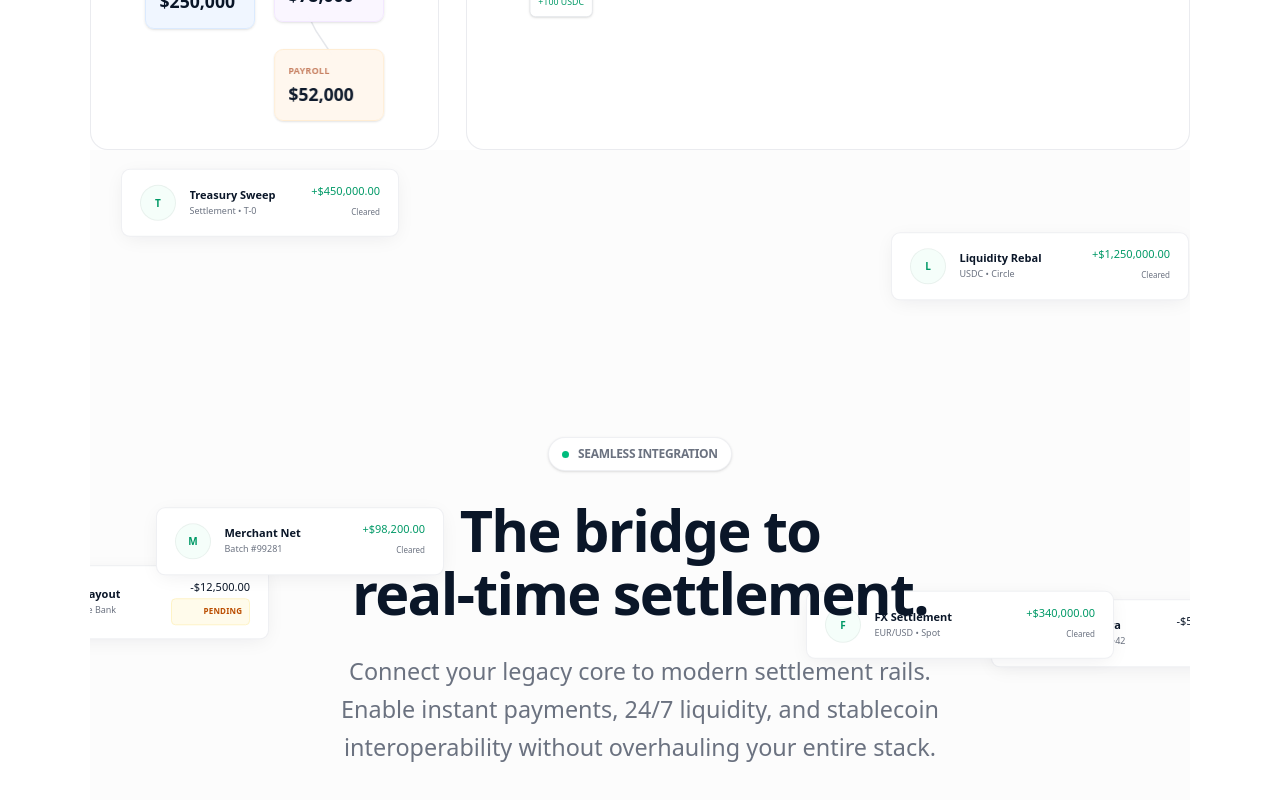
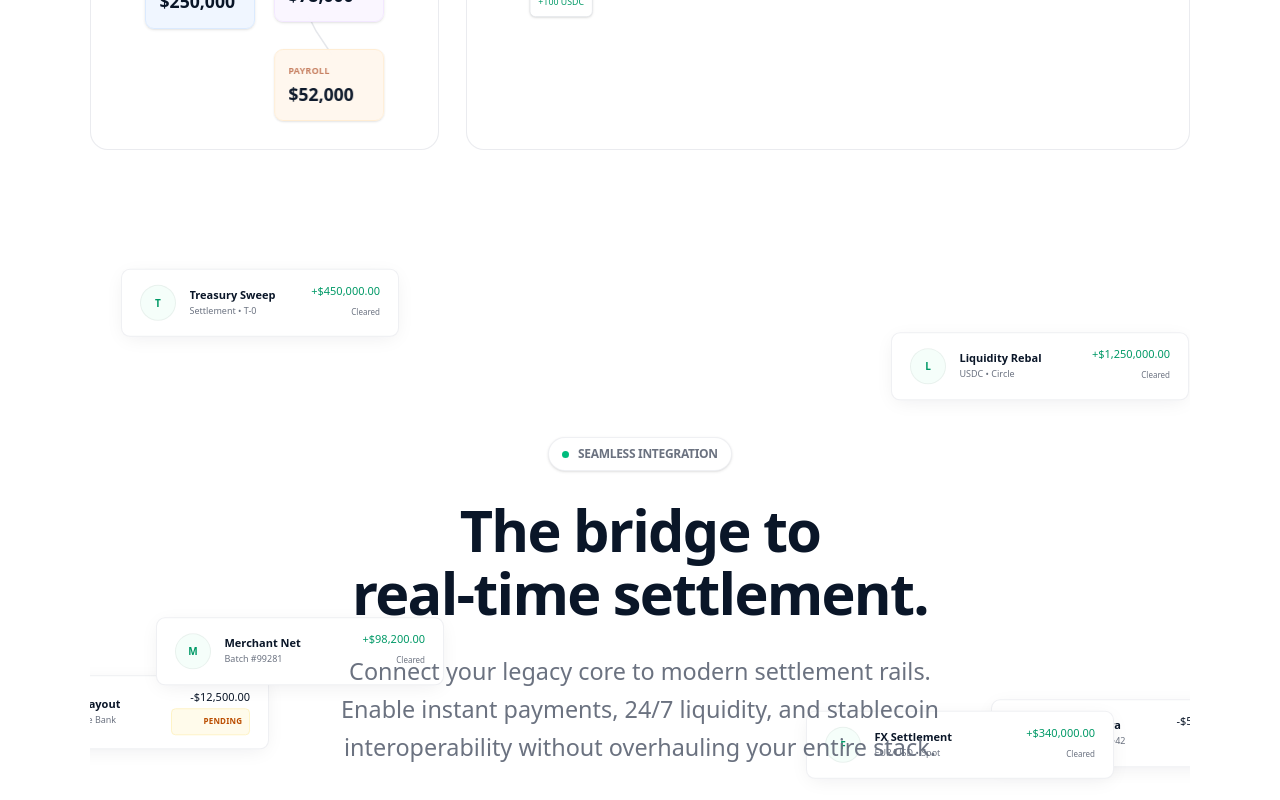
Before and after one commit to swedishfrenchpress/frontyr-website-exploration, a Next.js app: page / in a window 1280 px wide. Shown: the part 4319-5119 px from the top of the page. Built offline with nearby package versions, Linux system fonts and the light colour scheme; some icons are missing.

Commit message:
updated card positions.

```diff
--- a/app/components/CardParallaxSection.tsx
+++ b/app/components/CardParallaxSection.tsx
@@ -107,10 +107,10 @@ export function CardParallaxSection() {
   });
 
   return (
-    <div ref={containerRef} className="relative w-full py-32 md:py-48 overflow-hidden flex flex-col items-center justify-center min-h-[600px] md:min-h-[900px]">
+    <div ref={containerRef} className="relative w-full py-32 md:py-48 overflow-hidden flex flex-col items-center justify-center min-h-[600px] md:min-h-[900px] bg-white">
 
       {/* Background decoration */}
-      <div className="absolute inset-0 bg-canvas/50 pointer-events-none"></div>
+      <div className="absolute inset-0 bg-white pointer-events-none"></div>
 
       {/* Central Copy */}
       <div className="relative z-20 text-center max-w-3xl px-6">
@@ -145,7 +145,7 @@ export function CardParallaxSection() {
         {/* Left Side */}
         <FloatingLedgerItem
             initialX={-380}
-            initialY={-200}
+            initialY={-100}
             speed={1.8}
             width={240}
             height={60}
@@ -158,7 +158,7 @@ export function CardParallaxSection() {
         />
          <FloatingLedgerItem
             initialX={-520}
-            initialY={40}
+            initialY={150}
             speed={0.7}
             width={260}
             height={60}
@@ -172,7 +172,7 @@ export function CardParallaxSection() {
         />
         <FloatingLedgerItem
             initialX={-340}
-            initialY={240}
+            initialY={350}
             speed={2.5}
             width={250}
             height={60}
@@ -187,7 +187,7 @@ export function CardParallaxSection() {
         {/* Right Side */}
          <FloatingLedgerItem
             initialX={400}
-            initialY={-180}
+            initialY={-80}
             speed={1.5}
             width={260}
             height={60}
@@ -200,7 +200,7 @@ export function CardParallaxSection() {
         />
          <FloatingLedgerItem
             initialX={480}
-            initialY={100}
+            initialY={200}
             speed={0.9}
             width={220}
             height={60}
@@ -213,7 +213,7 @@ export function CardParallaxSection() {
         />
         <FloatingLedgerItem
             initialX={320}
-            initialY={280}
+            initialY={400}
             speed={2.2}
             width={270}
             height={60}
```
